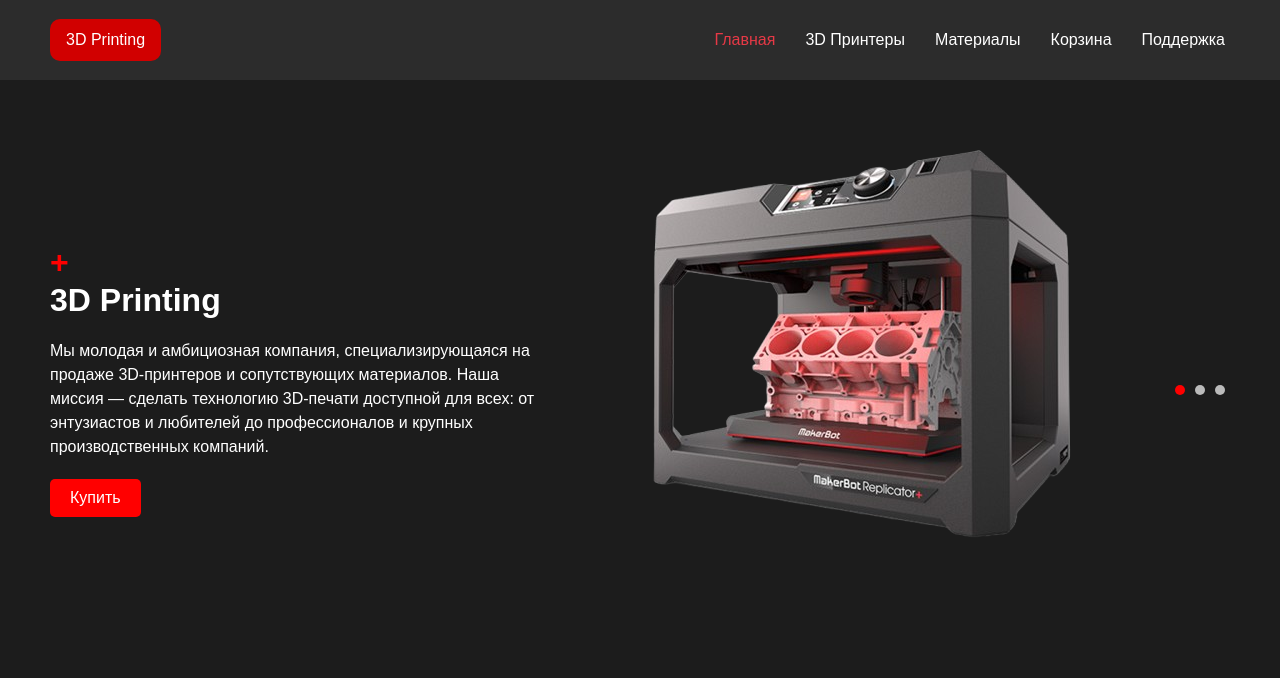
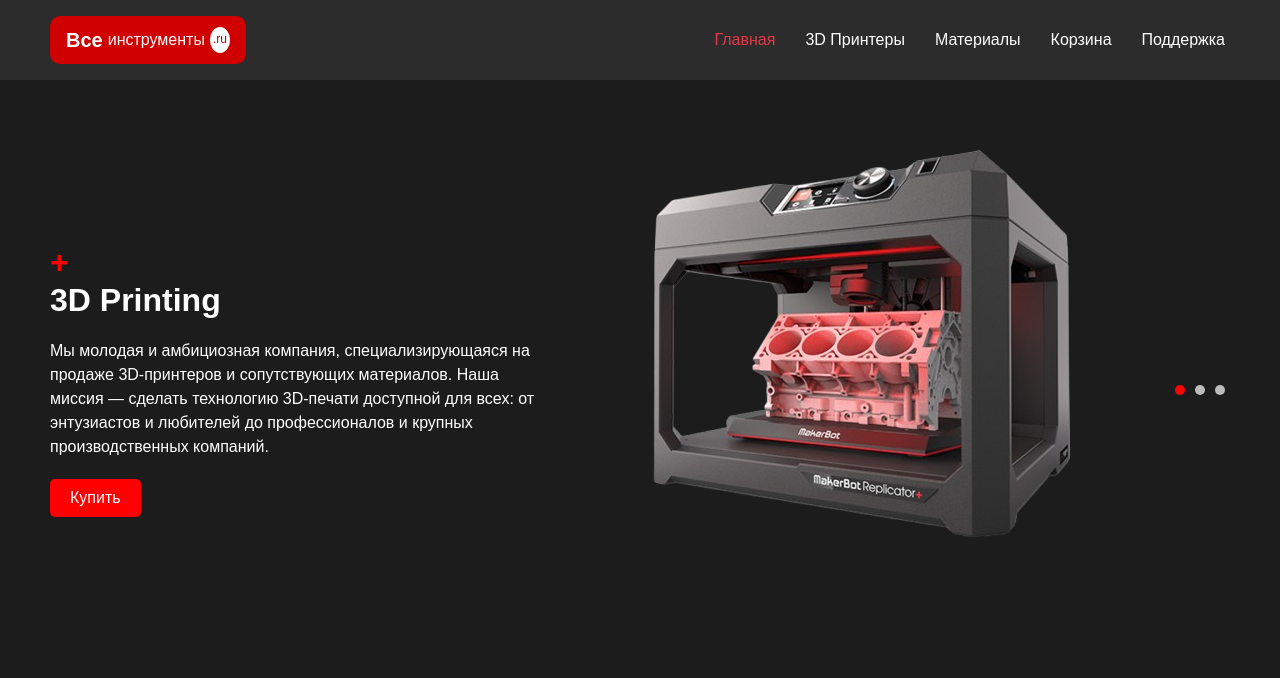
Before and after one commit to xBezumiex/3-Dprinters.github.io, a plain HTML site: page index.html in a window 1280 px wide. Shown: the top 678 px of the page. Drawn offline with Linux system fonts and the light colour scheme.

Commit message:
Add files via upload

```diff
--- a/index.html
+++ b/index.html
@@ -10,7 +10,13 @@
 </head>
 <body>
     <header>
-        <div class="logo">3D Printing</div>
+        <div class="logo-container">
+            <a href="index.html" class="logo">
+                <span class="logo-text">Все</span>
+                <span class="logo-subtext">инструменты</span>
+                <span class="logo-icon">.ru</span>
+            </a>
+        </div>
         <nav>
             <ul>
                 <li><a href="index.html" class="active">Главная</a></li>
```
